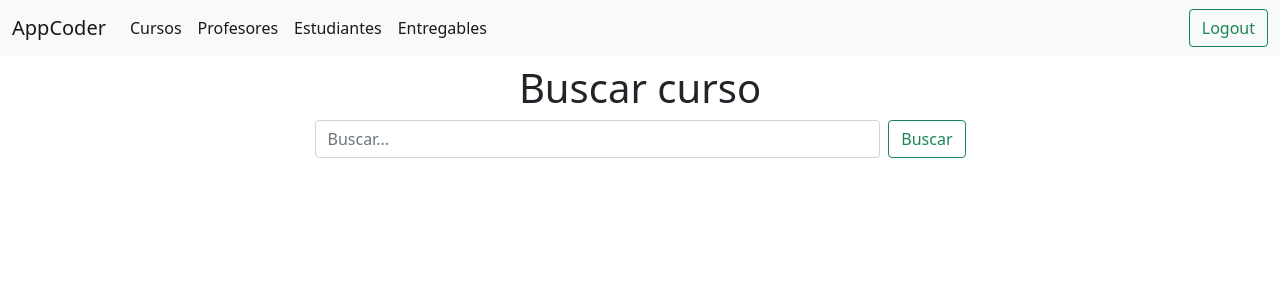
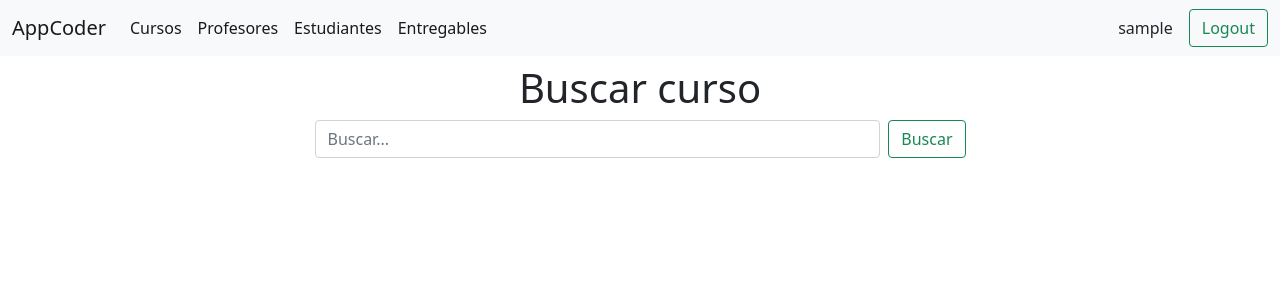
Before and after one commit to MatiasCrav/ProyectoCoder27620, a Django app: page /AppCoder/cursos/buscar/ in a window 1280 px wide. Shown: the top 300 px of the page. Run offline with Django 4.2, Linux system fonts and the light colour scheme; the visitor is signed in with stand-in values (Sample User, id 1); some libraries are stand-ins or nearby versions.

```diff
--- a/AppCoder/templates/AppCoder/layout.html
+++ b/AppCoder/templates/AppCoder/layout.html
@@ -69,6 +69,7 @@
               <!-- Si estoy logueado muestro logout, sino login -->
 
               {% if user.is_authenticated %}
+                <span class="me-3">{{ user }}</span>
                 <a class="btn btn-outline-success" href="{% url 'Logout' %}">
                   Logout
                 </a>
```
